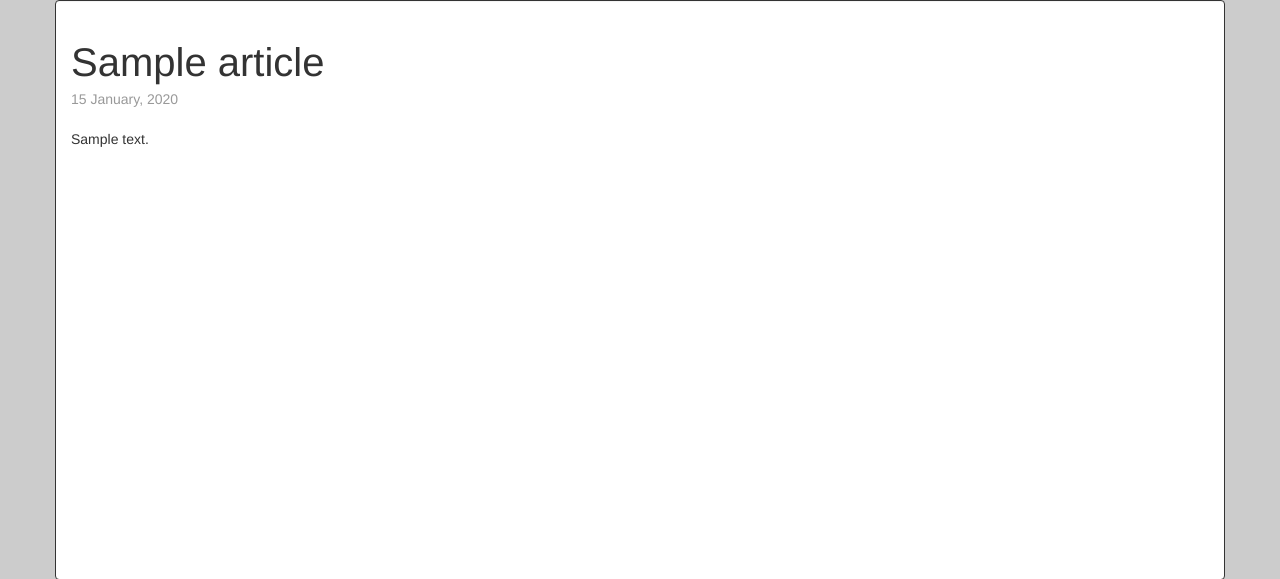
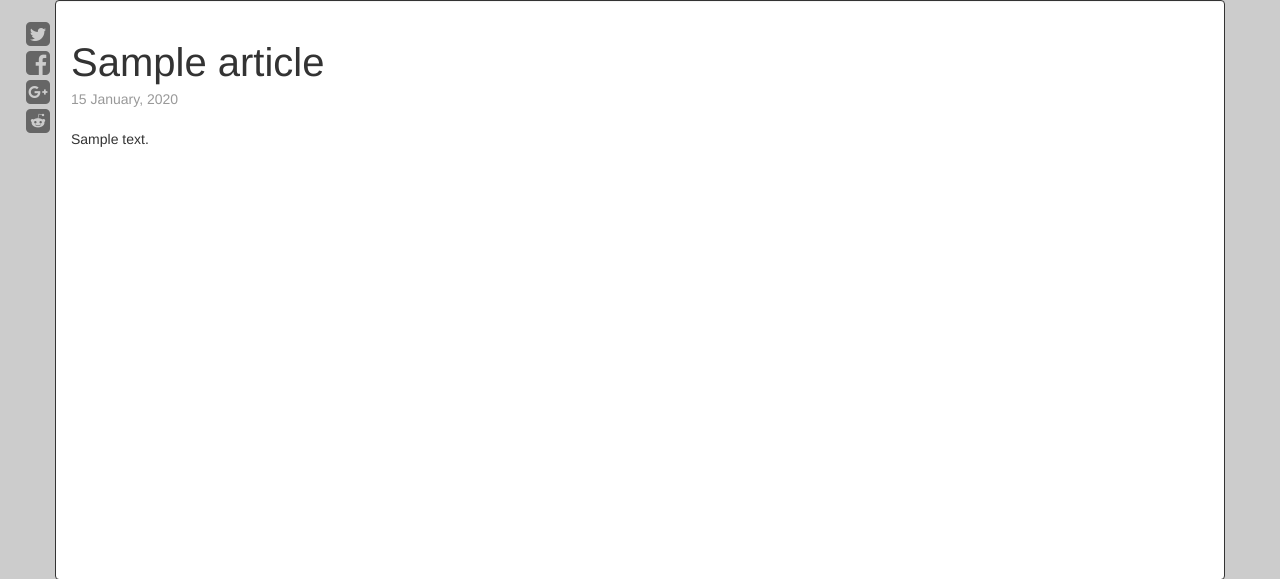
Before and after one commit to hamtamtots/website, a Django app: a page that uses matt_site/templates/layout.html in a window 1280 px wide. Shown: the part 120-699 px from the top of the page. Run offline with Django 3.2, Linux system fonts and the light colour scheme; tables that the repository leaves empty hold one stand-in row (values such as "Sample post"); parts of the project's set-up code (start-up, migrations or seed data) failed here and were passed over; some libraries are stand-ins or nearby versions.

Commit message:
added article share bar to blog article page, added request template context processor to tcps

```diff
--- a/matt_site/blog/static/blog/content/article.css
+++ b/matt_site/blog/static/blog/content/article.css
@@ -22,3 +22,32 @@ pre {
 .well blockquote {
     border-left: 5px solid #FCEDCF;
 }
+
+#sharebar a {
+    color: #666;
+}
+
+    #sharebar a:hover {
+        color: #333;
+    }
+
+@media (min-width: 992px) {
+  #sharebar {
+    width: 30px;
+    float: left;
+    margin-left: -45px;
+    }
+
+    #sharebar.affix-top {
+        position: static;
+    }
+
+    #sharebar.affix {
+        position: fixed;
+        top: 25px;
+    }
+}
+
+.affix,.affix-top {
+   position: static;
+}
--- /dev/null
+++ b/matt_site/blog/static/blog/scripts/article.js
@@ -0,0 +1,5 @@
+$('#sharebar').affix({
+    offset: {
+        top: $('header').height()
+    }
+});
--- a/matt_site/blog/templates/blog/index.html
+++ b/matt_site/blog/templates/blog/index.html
@@ -7,8 +7,21 @@
     <link rel="stylesheet" type="text/css" href="{% static 'blog/content/article.css' %}" />
 {% endblock %}
 
+{% block precontent %}
+{% endblock %}
+
 {% block content %}
+    <div id="sharebar">
+        <a href="https://twitter.com/share?text={{ article.title }}&url={{ request.build_absolute_uri|urlencode }}"><i class="fa fa-twitter-square fa-2x"></i></a>
+        <a href="https://www.facebook.com/sharer/sharer.php?u={{ request.build_absolute_uri|urlencode }}"><i class="fa fa-facebook-square fa-2x"></i></a>
+        <a href="https://plus.google.com/share?url={{ request.build_absolute_uri|urlencode }}"><i class="fa fa-google-plus-square fa-2x"></i></a>
+        <a href="https://reddit.com/submit?title={{ article.title }}&url={{ request.build_absolute_uri|urlencode }}"><i class="fa fa-reddit-square fa-2x"></i></a>
+    </div>
     <h1 class="article-title">{{ article.title }}</h1>
     <p class="article-meta">{{ article.last_modified|date:'j F, Y' }}</p>
     {{ article.body|safe }}
 {% endblock %}
+
+{% block scripts %}
+    <script src="{% static 'blog/scripts/article.js' %}"></script>
+{% endblock %}
--- a/matt_site/bower.json
+++ b/matt_site/bower.json
@@ -5,6 +5,6 @@
     "showdown": "1.3.0",
     "jquery": "2.1.4",
     "bootstrap": "3.3.5",
-    "fontawesome": "4.4.0"
+    "fontawesome": "4.5.0"
   }
 }
--- a/matt_site/templates/layout.html
+++ b/matt_site/templates/layout.html
@@ -18,7 +18,12 @@
 
     <header class="container text-center">
         <img src="{% static 'content/images/dwongoose256.png' %}" />
+        {% block header %}
+        {% endblock %}
     </header>
+
+    {% block precontent %}
+    {% endblock %}
 
     <div id="content" class="container well body-content">
         {% block content %}
```
Also changed, not shown: matt_site/matt_site/settings.py (+11 -0 lines), 2 other files.
